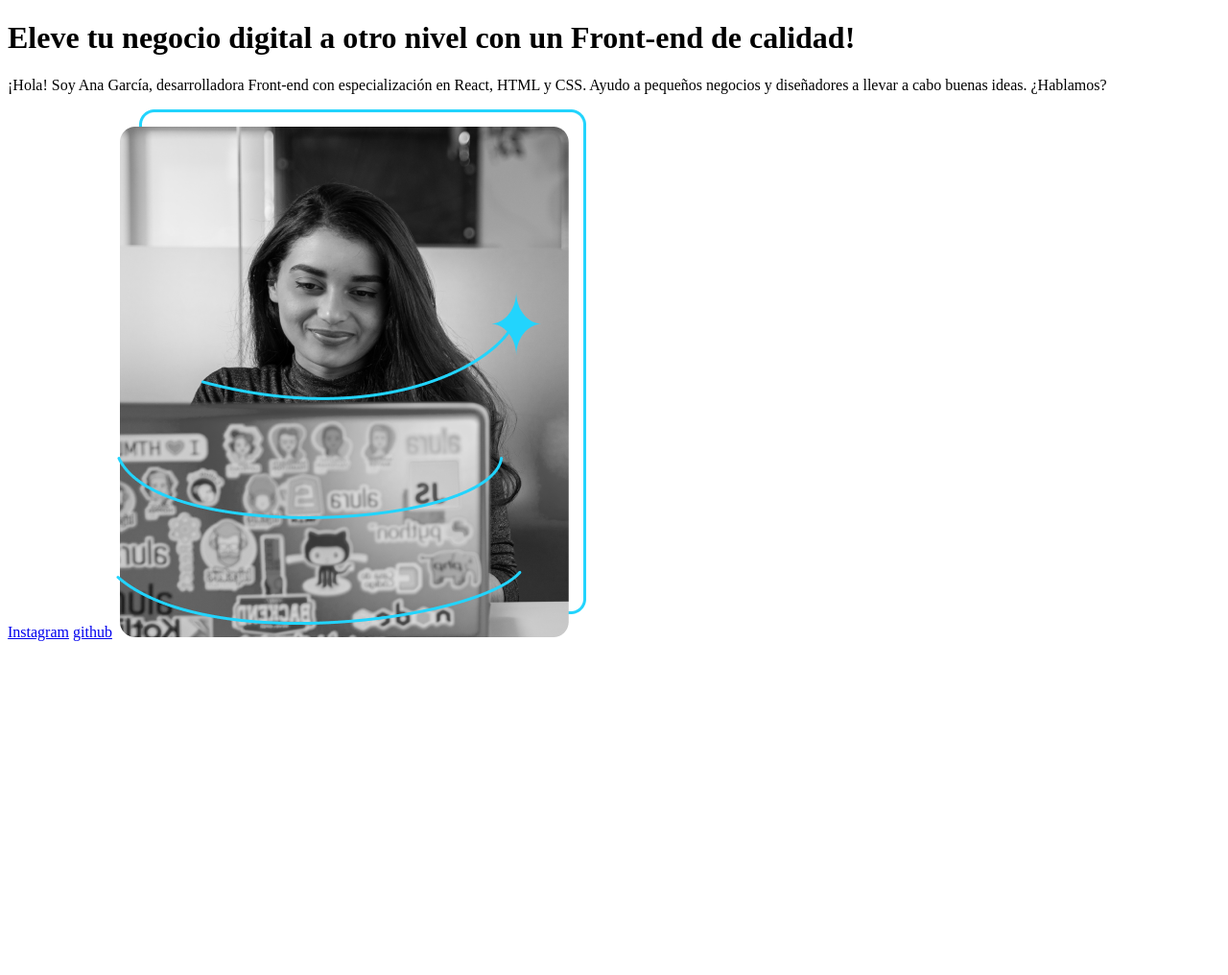
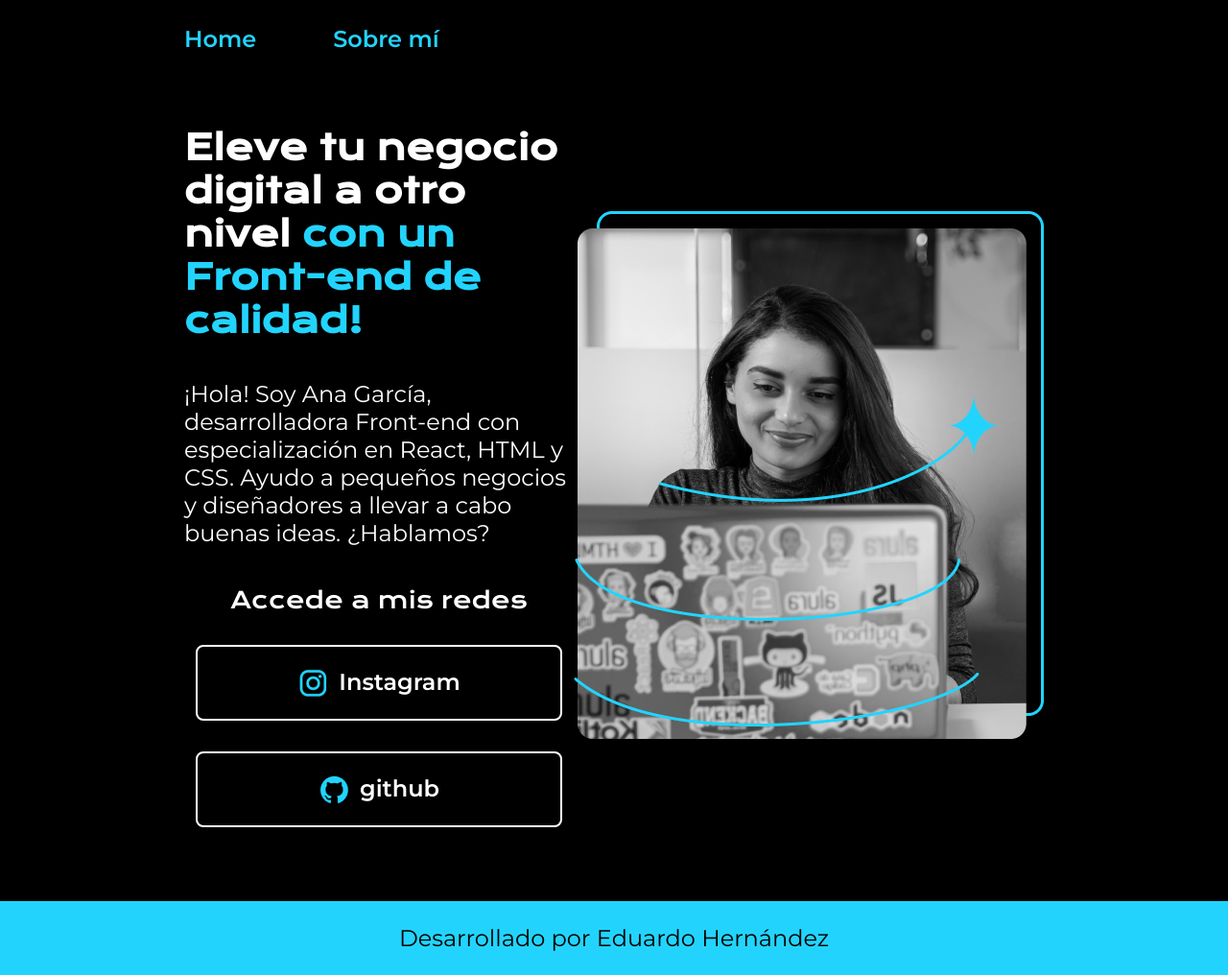
Before and after one commit to Mauedy164/Curso-HTML-CSS-Alura, a plain HTML site: page index.html in a window 1280 px wide. Shown: the whole page at 96% size. Before the commit the page ends 800 px from the top, so only its background shows below. Drawn offline with nearby package versions, Linux system fonts and the light colour scheme.

Commit message:
Agrega estilos css

```diff
--- a/index.html
+++ b/index.html
@@ -4,22 +4,34 @@
     <meta charset="UTF-8">
     <meta name="viewport" content="width=device-width, initial-scale=1.0">
     <title>Portafolio</title>
+    <link rel="stylesheet" href="./styles/style.css">
 </head>
 <body>
-    <header>
-
+    <header class="header">
+        <nav class="header__menu">
+            <a href="./index.html" class="header__menu__link">Home</a>
+            <a href="./about.html" class="header__menu__link">Sobre mí</a>
+        </nav>
     </header>
-    <main>
-        <h1>Eleve tu negocio digital a otro nivel <strong>con un Front-end de calidad!</strong></h1>
-        <p>
+    <main class="presentacion">
+        <section class="presentacion__contenido">
+            <h1 class="presentacion__contenido__titulo">Eleve tu negocio digital a otro nivel <strong class="titulo-destaque">con un Front-end de calidad!</strong></h1>
+        <p class="presentacion__contenido__texto">
             ¡Hola! Soy Ana García, desarrolladora Front-end con especialización en React, HTML y CSS. Ayudo a pequeños negocios y diseñadores a llevar a cabo buenas ideas. ¿Hablamos?
         </p>
-        <a href="https://www.instagram.com/">Instagram</a>
-        <a href="https://github.com/Mauedy164">github</a>
-        <img src="../multimedia/Imagem.png" alt="Ana García Trabajando">
+        <div class="presentacion__enlaces">
+            <h2 class="presentacion__enlaces__subtitulo">Accede a mis redes</h2>
+            <a class="presentacion__enlaces__link" href="https://www.instagram.com/"><img src="./multimedia/instagram.png" alt="Logo Instagram"> Instagram</a>
+            <a class="presentacion__enlaces__link" href="https://github.com/Mauedy164"><img src="./multimedia/github.png" alt="Logo github"> github</a>
+        </div>
+        </section>
+        <section>
+            <img src="../multimedia/Imagem.png" alt="Ana García Trabajando">
+        </section>
+
     </main>
-    <footer>
-
+    <footer class="footer">
+        <p>Desarrollado por Eduardo Hernández</p>
     </footer>
 </body>
 </html>
--- /dev/null
+++ b/styles/style.css
@@ -0,0 +1,111 @@
+@import url('https://fonts.googleapis.com/css2?family=Courgette&family=Dancing+Script&family=Krona+One&family=Montserrat:ital,wght@0,100..900;1,100..900&family=Noto+Sans+Thai:wght@100..900&display=swap');
+
+:root{
+    --color-primario: black;
+    --color-secundario: white;
+    --color-terciario: #22d4fd;
+    --color-hover: #272727;
+
+    --fuente-monsterrat:"Montserrat", sans-serif;
+    --fuente-krona:"krona One", sans-serif;
+}
+
+*{
+    padding: 0;
+    margin: 0;
+
+}
+body {
+    background-color:  var(--color-primario);
+    color: var(--color-secundario);
+    box-sizing: border-box;
+}
+
+.header{
+    padding: 2% 0 0 15%;
+}
+
+.header__menu{
+    display: flex;
+    gap: 80px;
+}
+
+.header__menu__link{
+    font-family: var(--fuente-monsterrat);
+    font-size: 24px;
+    font-weight: 600;
+    color: var(--color-terciario);
+    text-decoration: none;
+}
+
+.presentacion{
+    display: flex;
+    align-items: center;
+    padding: 6% 15%;
+    justify-content: space-between;
+}
+
+.presentacion__contenido{
+    width: 615px;
+    display: flex;
+    flex-direction: column;
+    gap: 40px;
+}
+
+.presentacion__contenido__titulo{
+    font-size: 36px;
+    font-family: var(--fuente-krona);
+}
+
+.titulo-destaque{
+    color: var(--color-terciario);
+}
+
+.presentacion__contenido__texto{
+    font-size: 24px;
+    font-family: var(--fuente-monsterrat);
+}
+
+.presentacion__enlaces{
+    display: flex;
+    justify-content: space-between;
+    flex-direction: column;
+    align-items: center;
+    gap: 32px;
+}
+
+.presentacion__enlaces__link{
+    width: 378px;
+    text-align: center;
+    padding: 21.5px 0;
+    border-radius: 8px;
+    font-family: var(--fuente-monsterrat);
+    font-size: 24px;
+    font-weight: 600;
+    text-decoration: none;
+    color: var(--color-secundario);
+    border: 2px solid var(--color-secundario);
+    display: flex;
+    justify-content: center;
+    gap: 10px;
+}
+
+.presentacion__enlaces__subtitulo{
+    font-family: var(--fuente-krona);
+    font-size: 24px;
+    font-weight: 400;
+}
+
+.presentacion__enlaces__link:hover{
+    background-color: var(--color-hover);
+    cursor: pointer;
+}
+footer{
+    background-color: var(--color-terciario);
+    padding: 24px;
+    color: var(--color-primario);
+    text-align: center;
+    font-family: var(--fuente-monsterrat);
+    font-size: 24px;
+    font-weight: 400;
+}
```
Also changed, not shown: about.html (added, +30 -0 lines), multimedia/Assets-aula2-curso3-html-e-css-main/Assets-aula2-curso3-html-e-css-main/assets/Imagem.png (added), multimedia/github.png (added), multimedia/instagram.png (added), multimedia/linkedin.png (added), multimedia/twitch.png (added), multimedia/twitter-novo.png (added), multimedia/twitter.png (added), styles/about.css (added).
